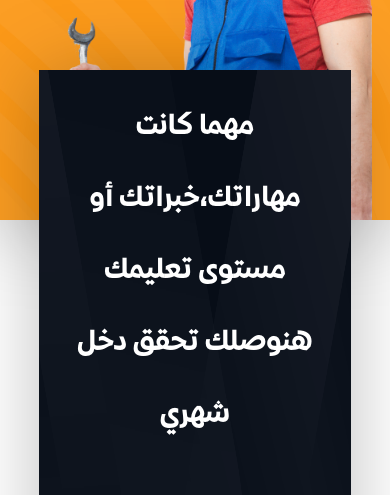
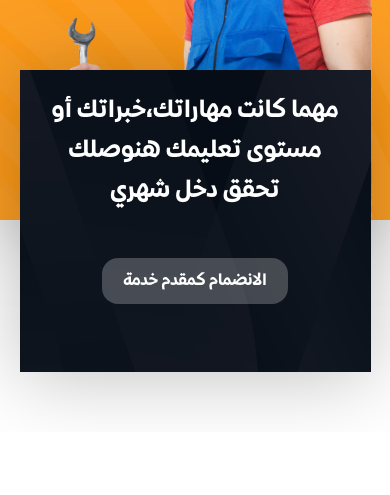
Before and after one commit to abdelkarim-achlaih/M3ak, a plain HTML site: page about.html in a window 390 px wide. Shown: the part 2298-2793 px from the top of the page. Drawn offline with nearby package versions, Linux system fonts and the light colour scheme.

Commit message:
Fix Responsiveness || About cta

```diff
--- a/styles/main.scss
+++ b/styles/main.scss
@@ -1207,7 +1207,8 @@ footer {
       margin-right: auto;
       margin-left: auto;
       margin-top: -150px;
-      width: 80%;
+      width: 90%;
+
     }
 
     h2 {
@@ -1222,7 +1223,8 @@ footer {
 
       @include breakpoints('sm') {
         text-align: center;
-
+        font-size: 24px;
+        line-height: 40px;
       }
     }
   }
```
Also changed, not shown: styles/main.css, 1 other file.
